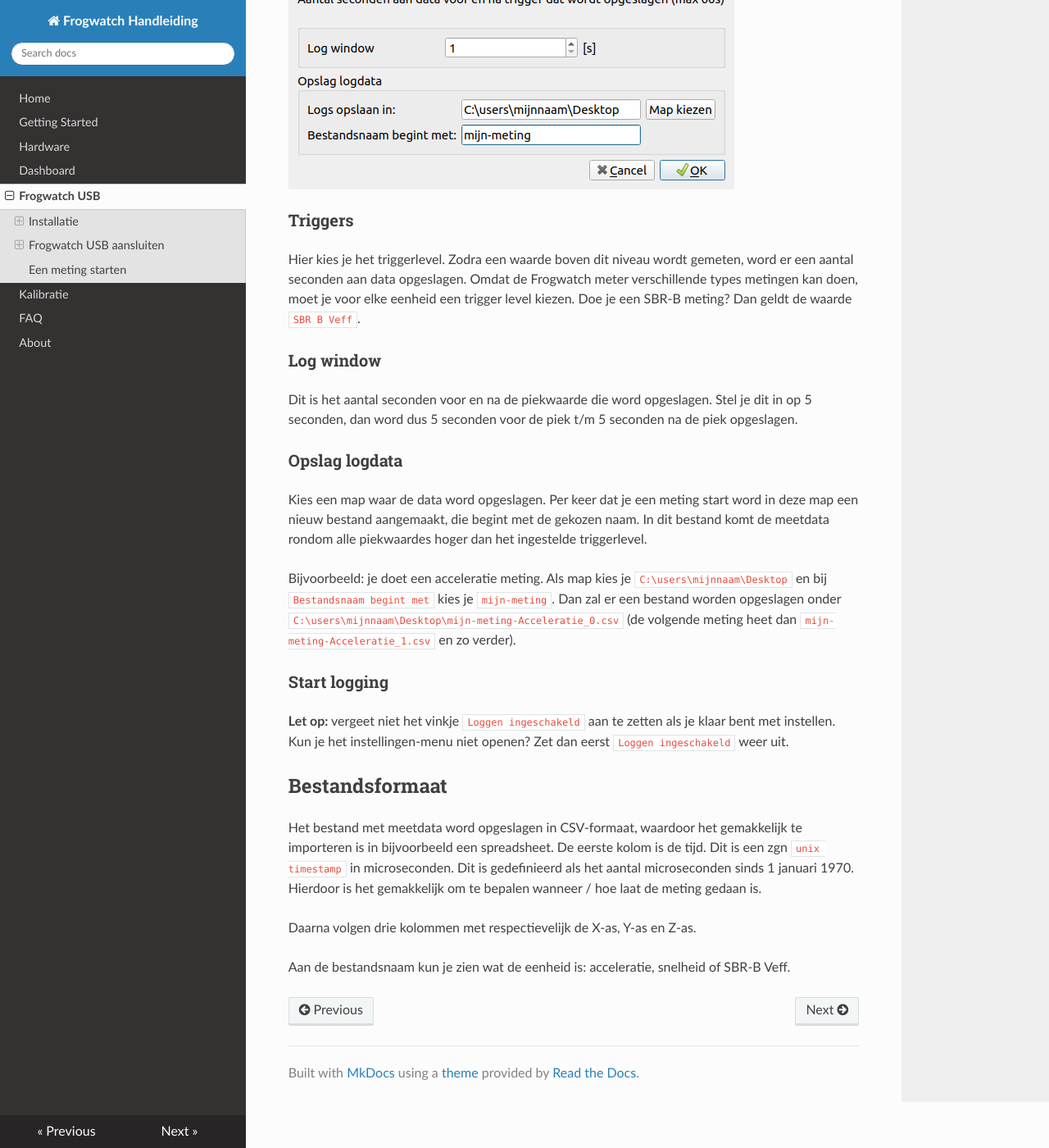
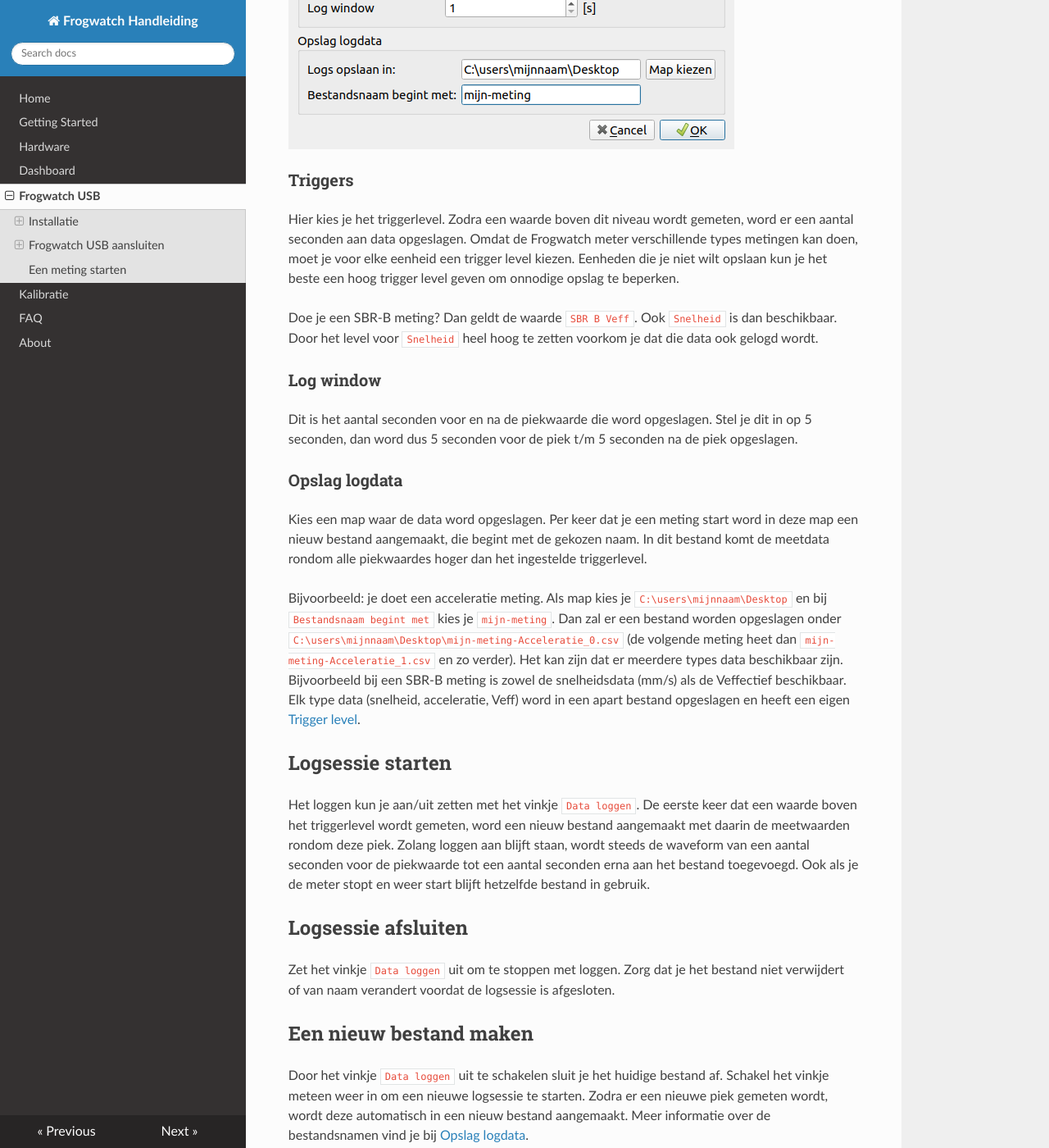
Before and after one commit to ijager/docs.frog.watch, an MkDocs documentation site: the page built from docs/usb.md, in a window 1280 px wide and 1400 px high, scrolled down 2912 px. Shown: the whole window at 82% size. Built offline with MkDocs 1.6.1, drawn with Linux system fonts in a browser that asks for light colours; nearby versions of some CDN libraries; some of the changed text lies outside the part shown.

Commit message:
'Frogwatch USB': improve documentation, correct some errors

```diff
--- a/docs/usb.md
+++ b/docs/usb.md
@@ -47,22 +47,22 @@ Standaard laat de grafiek de absolute waardes zien van de laatste 30 seconden. B
 * `Y Max`: Standaard schaalt de y-as van de plot automatisch, hier kun je een vaste waarde instellen.
 
 # Data loggen
-
-Het is mogelijk om automatisch meetdata op te slaan rondom bepaalde piekwaardes. Dit kun je aan/uit zetten met het vinkje `Loggen ingeschakeld`. Per keer dat je een meting start wordt een nieuw bestand opgeslagen. Iedere keer als er een waarde boven het triggerlevel wordt gemeten, wordt de waveform van een aantal seconden voor de piekwaarde tot een aantal seconden erna aan het bestand toegevoegd.
+Het is mogelijk om automatisch meetdata op te slaan rondom bepaalde piekwaardes. Hiermee kun je achteraf uitgebreide analyses doen, zoals het berekenen van frequentiecomponenten rondom piekwaardes.
 
 ## Instellingen
 
 Klik bovenaan het programma op `Loginstellingen` om de instellingen te openen.
 
-**Let op:** vergeet niet het vinkje `Loggen ingeschakeld` aan te zetten als je klaar bent met instellen. Kun je het instellingen-menu niet openen? Zet dan eerst `Loggen ingeschakeld` uit.
+**Let op:** vergeet niet het vinkje `Data loggen` aan te zetten als je klaar bent met instellen. Kun je het instellingen-menu niet openen? Zet dan eerst `Data loggen` uit.
 
 ![Menu loginstellingen](img/frogwatch-usb-logsettings.png)
 
 ### Triggers
 
 Hier kies je het triggerlevel. Zodra een waarde boven dit niveau wordt gemeten, word er een aantal seconden aan data opgeslagen.
-Omdat de Frogwatch meter verschillende types metingen kan doen, moet je voor elke eenheid een trigger level kiezen.
-Doe je een SBR-B meting? Dan geldt de waarde `SBR B Veff`.
+Omdat de Frogwatch meter verschillende types metingen kan doen, moet je voor elke eenheid een trigger level kiezen. Eenheden die je niet wilt opslaan kun je het beste een hoog trigger level geven om onnodige opslag te beperken.
+
+Doe je een SBR-B meting? Dan geldt de waarde `SBR B Veff`. Ook `Snelheid` is dan beschikbaar. Door het level voor `Snelheid` heel hoog te zetten voorkom je dat die data ook gelogd wordt.
 
 ### Log window
 
@@ -72,10 +72,16 @@ Dit is het aantal seconden voor en na de piekwaarde die word opgeslagen. Stel je
 
 Kies een map waar de data word opgeslagen. Per keer dat je een meting start word in deze map een nieuw bestand aangemaakt, die begint met de gekozen naam. In dit bestand komt de meetdata rondom alle piekwaardes hoger dan het ingestelde triggerlevel.
 
-Bijvoorbeeld: je doet een acceleratie meting. Als map kies je `C:\users\mijnnaam\Desktop` en bij `Bestandsnaam begint met` kies je `mijn-meting`. Dan zal er een bestand worden opgeslagen onder `C:\users\mijnnaam\Desktop\mijn-meting-Acceleratie_0.csv` (de volgende meting heet dan `mijn-meting-Acceleratie_1.csv` en zo verder).
+Bijvoorbeeld: je doet een acceleratie meting. Als map kies je `C:\users\mijnnaam\Desktop` en bij `Bestandsnaam begint met` kies je `mijn-meting`. Dan zal er een bestand worden opgeslagen onder `C:\users\mijnnaam\Desktop\mijn-meting-Acceleratie_0.csv` (de volgende meting heet dan `mijn-meting-Acceleratie_1.csv` en zo verder). Het kan zijn dat er meerdere types data beschikbaar zijn. Bijvoorbeeld bij een SBR-B meting is zowel de snelheidsdata (mm/s) als de Veffectief beschikbaar. Elk type data (snelheid, acceleratie, Veff) word in een apart bestand opgeslagen en heeft een eigen [Trigger level](#triggers).
 
-### Start logging
-**Let op:** vergeet niet het vinkje `Loggen ingeschakeld` aan te zetten als je klaar bent met instellen. Kun je het instellingen-menu niet openen? Zet dan eerst `Loggen ingeschakeld` weer uit.
+## Logsessie starten
+Het loggen kun je aan/uit zetten met het vinkje `Data loggen`. De eerste keer dat een waarde boven het triggerlevel wordt gemeten, word een nieuw bestand aangemaakt met daarin de meetwaarden rondom deze piek. Zolang loggen aan blijft staan, wordt steeds de waveform van een aantal seconden voor de piekwaarde tot een aantal seconden erna aan het bestand toegevoegd. Ook als je de meter stopt en weer start blijft hetzelfde bestand in gebruik.
+
+## Logsessie afsluiten
+Zet het vinkje `Data loggen` uit om te stoppen met loggen. Zorg dat je het bestand niet verwijdert of van naam verandert voordat de logsessie is afgesloten.
+
+## Een nieuw bestand maken
+Door het vinkje `Data loggen` uit te schakelen sluit je het huidige bestand af. Schakel het vinkje meteen weer in om een nieuwe logsessie te starten. Zodra er een nieuwe piek gemeten wordt, wordt deze automatisch in een nieuw bestand aangemaakt. Meer informatie over de bestandsnamen vind je bij [Opslag logdata](#opslag-logdata).
 
 ## Bestandsformaat
 
```
